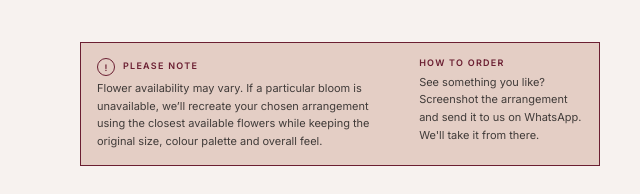
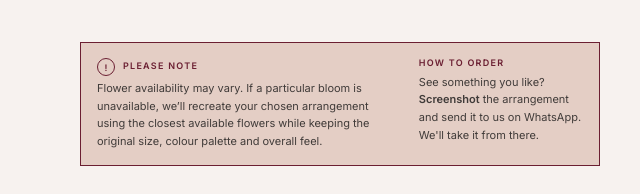
Before and after one commit to courageodemwingie/WEBPAGE-ALEXANDRAS, a plain HTML site: page index.html in a window 1280 px wide. Shown: the part 1103-1297 px from the top of the page, 640-1280 px from the left. Drawn offline with nearby package versions, Linux system fonts and the light colour scheme.

Commit message:
made the text screenshot bold

```diff
--- a/index.html
+++ b/index.html
@@ -310,7 +310,7 @@
     <div class="collection-notice-content">
       <p class="collection-notice-label">How to order</p>
       <p>
-        See something you like? Screenshot the arrangement and send it to us
+        See something you like? <strong>Screenshot</strong> the arrangement and send it to us
         on WhatsApp. We'll take it from there.
       </p>
     </div>
```
